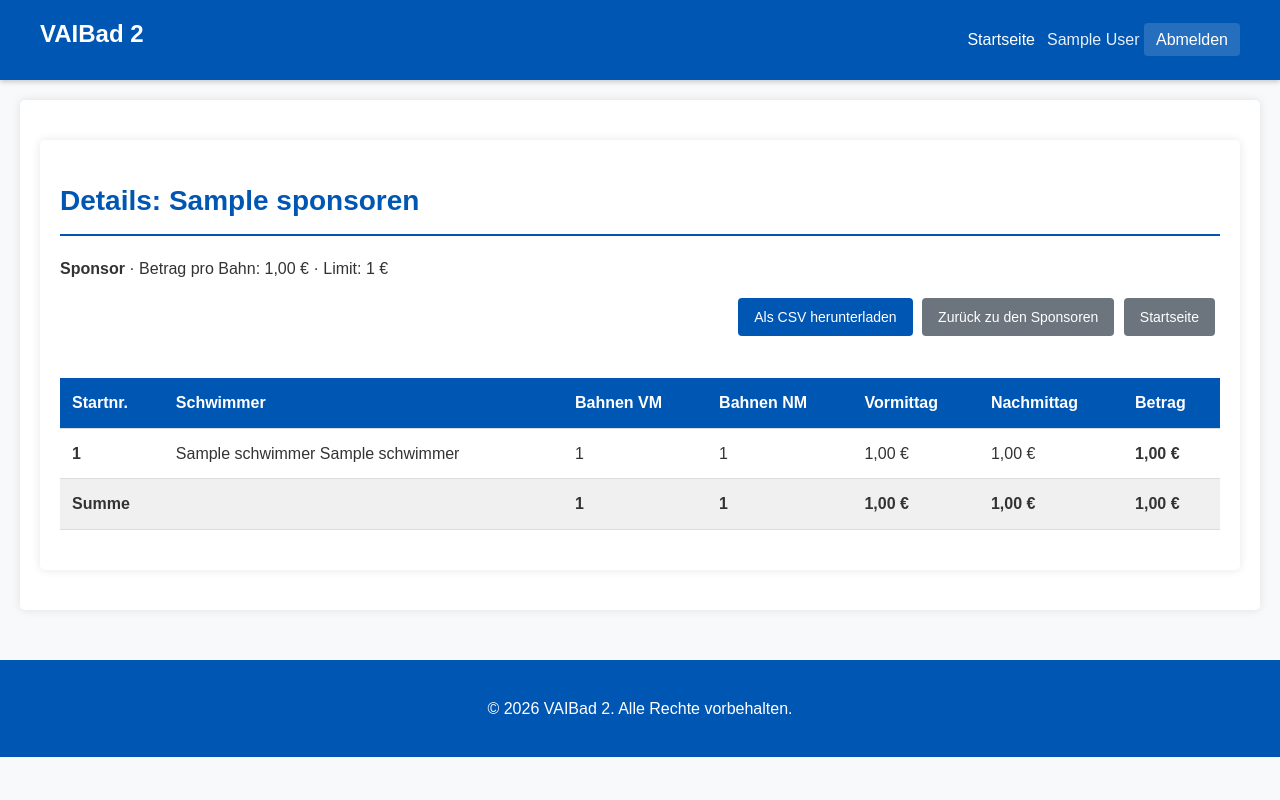
After one commit to Ottokarder/VAIBad_2, a PHP site: page /sponsor_details.php?typ=sponsor&id=1 in a window 1280 px wide. The commit adds this page. Run offline with PHP 8.4, Linux system fonts and the light colour scheme; the visitor is signed in with stand-in values (Sample User, id 1); tables that the repository leaves empty hold one stand-in row (values such as "Sample post").

Commit message:
Neue Datei sponsor_details.php als Kopie von spender_details.php - Rücksprung-Button zeigt auf spenden_sponsoren.php - Details-Button in spenden_sponsoren.php verlinkt zu sponsor_details.php
Co-authored-by: Ottokarder <Ottokarder@users.noreply.github.com>

```diff
--- a/webapp/spenden_sponsoren.php
+++ b/webapp/spenden_sponsoren.php
@@ -4,7 +4,7 @@ require_once 'config.php';
 
 // Spendenlisten für Sponsoren - kompakte Übersicht
 // Jeder Sponsor wird einzeln angezeigt (kein Zusammenfassen)
-// Details-Button verlinkt zu spender_details.php?typ=sponsor&id=X
+// Details-Button verlinkt zu sponsor_details.php?typ=sponsor&id=X
 
 // --- Alle Sponsoren-Einträge abrufen ---
 $sponsoren = [];
@@ -180,7 +180,7 @@ if (file_exists('includes/header.php')) {
                             <td><?php echo number_format($r['sum_nachmittag'], 2, ',', '.'); ?> €</td>
                             <td><strong><?php echo number_format($r['sum_gesamt'], 2, ',', '.'); ?> €</strong></td>
                             <td>
-                                <a href="/spender_details.php?typ=sponsor&id=<?php echo $sid; ?>" class="btn btn-primary">Details</a>
+                                <a href="/sponsor_details.php?typ=sponsor&id=<?php echo $sid; ?>" class="btn btn-primary">Details</a>
                             </td>
                         </tr>
                     <?php endforeach; ?>
--- /dev/null
+++ b/webapp/sponsor_details.php
@@ -0,0 +1,190 @@
+<?php
+// Datenbankverbindung einbinden
+require_once 'config.php';
+
+// Detailseite für einen einzelnen Sponsor.
+// Zeigt die Einzelschwimmer und deren Beträge.
+
+$typ = isset($_GET['typ']) ? $_GET['typ'] : '';
+$id = isset($_GET['id']) ? intval($_GET['id']) : 0;
+
+if (!in_array($typ, ['sponsor', 'team', 'hauptsponsor'], true) || $id <= 0) {
+    header("Location: /spenden_sponsoren.php");
+    exit();
+}
+
+// Mapping: Typ -> Tabelle, ID-Spalte, Alias, Namenstabelle, Namen-Spalte
+$config = [
+    'sponsor'       => ['spenden_sponsoren', 'sponsoren_id', 'ss', 'Sponsoren', 'name', 'sp'],
+    'team'          => ['spenden_teams', 'team_id', 'st', 'Teams', 'name', 't'],
+    'hauptsponsor'  => ['spenden_hauptsponsoren', 'hauptsponsor_id', 'sh', 'Hauptsponsoren', 'name', 'h'],
+];
+$c = $config[$typ];
+list($tabelle, $id_spalte, $alias, $namen_tabelle, $namen_spalte, $namen_alias) = $c;
+
+// Betrag-Spalte: bei Sponsoren spendenbetrag_gesamt (Limit pro Zeile),
+// bei Teams/Hauptsponsoren spendenbetrag_gedeckelt (Summen-Limit).
+if ($typ === 'sponsor') {
+    $betrag_spalte = $alias . '.spendenbetrag_gesamt';
+} else {
+    $betrag_spalte = $alias . '.spendenbetrag_gedeckelt';
+}
+
+// Spendername, Betrag pro Bahn und Limit holen
+$stmt = $conn->prepare("SELECT " . $namen_spalte . ", betrag_pro_bahn, `limit` FROM " . $namen_tabelle . " WHERE id = ?");
+$stmt->bind_param("i", $id);
+$stmt->execute();
+$res = $stmt->get_result();
+$spender = $res->fetch_assoc();
+$stmt->close();
+
+if (!$spender) {
+    header("Location: /spenden_sponsoren.php");
+    exit();
+}
+
+$typ_label = ['sponsor' => 'Sponsor', 'team' => 'Team', 'hauptsponsor' => 'Hauptsponsor'];
+
+// Einzelschwimmer abrufen (inkl. Bahnen Vormittag/Nachmittag)
+$stmt = $conn->prepare("
+    SELECT sw.startnummer, CONCAT(sw.vorname, ' ', sw.nachname) AS schwimmer_name,
+           sw.schwimmleistung_vormittag,
+           sw.schwimmleistung_nachmittag,
+           " . $alias . ".spendenbetrag_vormittag,
+           " . $alias . ".spendenbetrag_nachmittag,
+           " . $betrag_spalte . " AS betrag
+    FROM " . $tabelle . " " . $alias . "
+    JOIN Schwimmer sw ON " . $alias . ".schwimmer_id = sw.id
+    WHERE " . $alias . "." . $id_spalte . " = ?
+    ORDER BY sw.startnummer, sw.nachname, sw.vorname
+");
+$stmt->bind_param("i", $id);
+$stmt->execute();
+$result = $stmt->get_result();
+
+$zeilen = [];
+$sum_v = $sum_n = $sum_b = 0.0;
+$sum_bahnen_v = $sum_bahnen_n = 0;
+while ($row = $result->fetch_assoc()) {
+    $zeilen[] = $row;
+    $sum_v += (float)$row['spendenbetrag_vormittag'];
+    $sum_n += (float)$row['spendenbetrag_nachmittag'];
+    $sum_b += (float)$row['betrag'];
+    $sum_bahnen_v += (int)$row['schwimmleistung_vormittag'];
+    $sum_bahnen_n += (int)$row['schwimmleistung_nachmittag'];
+}
+$stmt->close();
+
+// CSV-Export
+if (isset($_GET['export']) && $_GET['export'] === 'csv') {
+    $dateiname = 'details_' . preg_replace('/[^a-zA-Z0-9_-]/', '', $spender[$namen_spalte]) . '_' . date('Y-m-d') . '.csv';
+    header('Content-Type: text/csv; charset=UTF-8');
+    header('Content-Disposition: attachment; filename="' . $dateiname . '"');
+    header('Cache-Control: no-store, no-cache, must-revalidate');
+
+    $out = fopen('php://output', 'w');
+    fwrite($out, "\xEF\xBB\xBF");
+    $euro = function($v) { return number_format((float)$v, 2, ',', ''); };
+
+    fputcsv($out, ['Details für ' . $typ_label[$typ] . ' ' . $spender[$namen_spalte]], ';');
+    fputcsv($out, ['Betrag pro Bahn', $euro($spender['betrag_pro_bahn'])], ';');
+    if ($spender['limit'] !== null) {
+        fputcsv($out, ['Limit', $euro($spender['limit'])], ';');
+    }
+    fputcsv($out, [], ';');
+    fputcsv($out, ['Startnr.', 'Schwimmer', 'Bahnen VM', 'Bahnen NM', 'Vormittag', 'Nachmittag', 'Betrag'], ';');
+    foreach ($zeilen as $r) {
+        fputcsv($out, [
+            $r['startnummer'], $r['schwimmer_name'],
+            $r['schwimmleistung_vormittag'], $r['schwimmleistung_nachmittag'],
+            $euro($r['spendenbetrag_vormittag']), $euro($r['spendenbetrag_nachmittag']),
+            $euro($r['betrag'])
+        ], ';');
+    }
+    fputcsv($out, ['Summe', '', $sum_bahnen_v, $sum_bahnen_n, $euro($sum_v), $euro($sum_n), $euro($sum_b)], ';');
+    fclose($out);
+    $conn->close();
+    exit;
+}
+
+// HTML-Header einbinden
+if (file_exists('includes/header.php')) {
+    include 'includes/header.php';
+} else {
+    echo '<!DOCTYPE html>
+    <html lang="de">
+    <head>
+        <meta charset="UTF-8">
+        <meta name="viewport" content="width=device-width, initial-scale=1.0">
+        <title>Details ' . htmlspecialchars($spender[$namen_spalte]) . ' - VAIBad</title>
+        <link rel="stylesheet" href="/css/style.css">
+    </head>
+    <body>';
+}
+?>
+<div class="container">
+    <h1>Details: <?php echo htmlspecialchars($spender[$namen_spalte]); ?></h1>
+    <p><strong><?php echo $typ_label[$typ]; ?></strong>
+        &middot; Betrag pro Bahn: <?php echo number_format($spender['betrag_pro_bahn'], 2, ',', '.'); ?> €
+    <?php if ($spender['limit'] !== null): ?>
+        &middot; Limit: <?php echo htmlspecialchars($spender['limit']); ?> €
+    <?php endif; ?>
+    </p>
+
+    <div class="action-bar">
+        <a href="/sponsor_details.php?typ=<?php echo $typ; ?>&id=<?php echo $id; ?>&export=csv" class="btn btn-primary">Als CSV herunterladen</a>
+        <a href="/spenden_sponsoren.php" class="btn btn-secondary">Zurück zu den Sponsoren</a>
+        <a href="/index.php" class="btn btn-secondary">Startseite</a>
+    </div>
+
+    <div class="table-container" style="margin-top: 2rem;">
+        <table class="data-table">
+            <thead>
+                <tr>
+                    <th>Startnr.</th>
+                    <th>Schwimmer</th>
+                    <th>Bahnen VM</th>
+                    <th>Bahnen NM</th>
+                    <th>Vormittag</th>
+                    <th>Nachmittag</th>
+                    <th>Betrag</th>
+                </tr>
+            </thead>
+            <tbody>
+                <?php if (!empty($zeilen)): ?>
+                    <?php foreach ($zeilen as $r): ?>
+                        <tr>
+                            <td><strong><?php echo htmlspecialchars($r['startnummer']); ?></strong></td>
+                            <td><?php echo htmlspecialchars($r['schwimmer_name']); ?></td>
+                            <td><?php echo htmlspecialchars($r['schwimmleistung_vormittag']); ?></td>
+                            <td><?php echo htmlspecialchars($r['schwimmleistung_nachmittag']); ?></td>
+                            <td><?php echo number_format($r['spendenbetrag_vormittag'], 2, ',', '.'); ?> €</td>
+                            <td><?php echo number_format($r['spendenbetrag_nachmittag'], 2, ',', '.'); ?> €</td>
+                            <td><strong><?php echo number_format($r['betrag'], 2, ',', '.'); ?> €</strong></td>
+                        </tr>
+                    <?php endforeach; ?>
+                    <tr style="font-weight: bold; background-color: #f0f0f0;">
+                        <td colspan="2">Summe</td>
+                        <td><?php echo number_format($sum_bahnen_v, 0, '', '.'); ?></td>
+                        <td><?php echo number_format($sum_bahnen_n, 0, '', '.'); ?></td>
+                        <td><?php echo number_format($sum_v, 2, ',', '.'); ?> €</td>
+                        <td><?php echo number_format($sum_n, 2, ',', '.'); ?> €</td>
+                        <td><?php echo number_format($sum_b, 2, ',', '.'); ?> €</td>
+                    </tr>
+                <?php else: ?>
+                    <tr><td colspan="7" class="no-data">Keine Daten vorhanden.</td></tr>
+                <?php endif; ?>
+            </tbody>
+        </table>
+    </div>
+</div>
+<?php
+// HTML-Footer einbinden
+if (file_exists('includes/footer.php')) {
+    include 'includes/footer.php';
+} else {
+    echo '</body>
+    </html>';
+}
+$conn->close();
+?>
```
